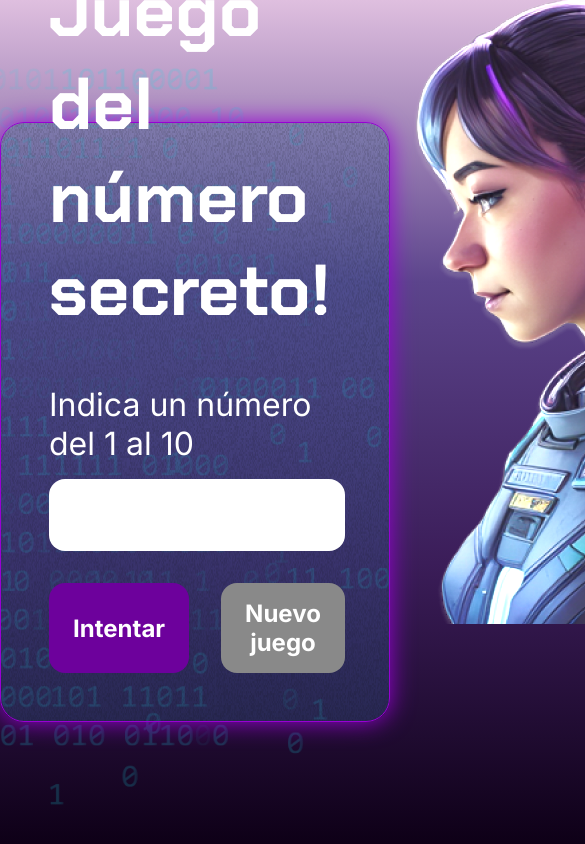
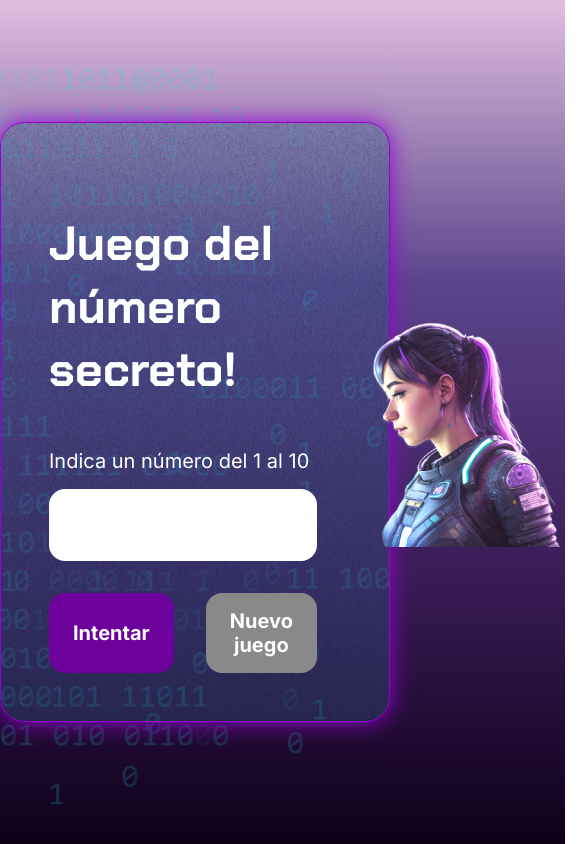
Before and after one commit to Mariq12/logica-programacion, a plain HTML site: page index.html in a window 390 px wide. Shown: the top 844 px of the page, 585 px wide, since content can reach past the window. Drawn offline with Linux system fonts and the light colour scheme.

Commit message:
Agregue media query

```diff
--- a/styles/style.css
+++ b/styles/style.css
@@ -13,7 +13,6 @@ body {
     align-items: center;
     justify-content: center;
 }
-
 
 body::before {
     background-image: url("../images/code.png");
@@ -114,3 +113,23 @@ button {
     font-size: 32px;
     font-weight: 400;
 }
+
+/* Estilos adicionales para Tablets */
+@media only screen and (max-width: 768px) {
+    h1 {
+        font-size: 48px;
+    }
+
+    .texto__parrafo {
+        font-size: 20px;
+    }
+
+    .container__boton {
+        font-size: 20px;
+}
+
+    .container__imagen-persona {
+        width: 200px;
+        height: auto;
+    }
+}
```
